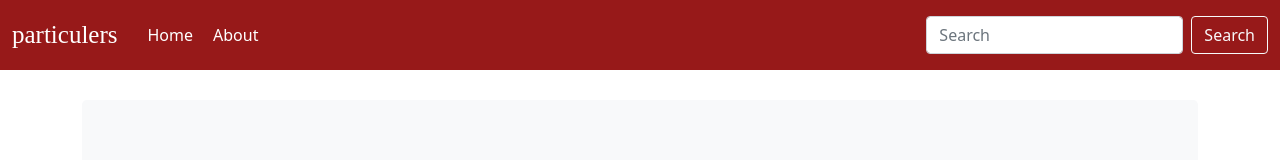
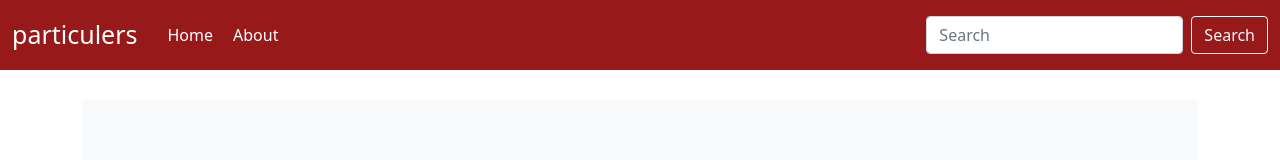
Before and after one commit to guardian/hackday-particulers, a React (Create React App) app in the folder front-end/: page / in a window 1280 px wide. Shown: the top 160 px of the page. Built offline with nearby package versions, Linux system fonts and the light colour scheme.

Commit message:
remove Google font

```diff
--- a/front-end/src/App.css
+++ b/front-end/src/App.css
@@ -16,7 +16,6 @@
   color: white;
   font-size: 25px;
   margin-right: 20px;
-  font-family: 'Macondo', cursive;
 }
 
 .search-bar-container {
```
